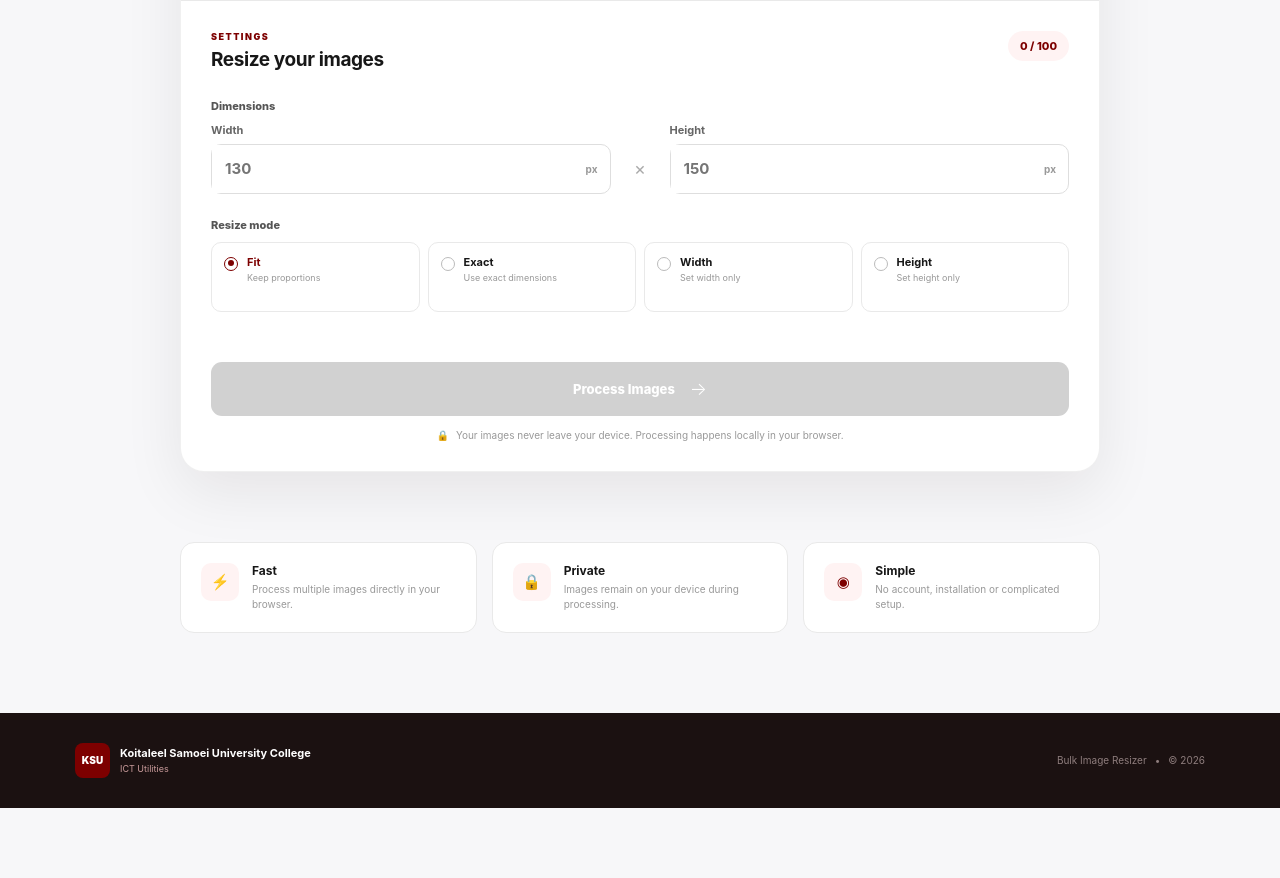
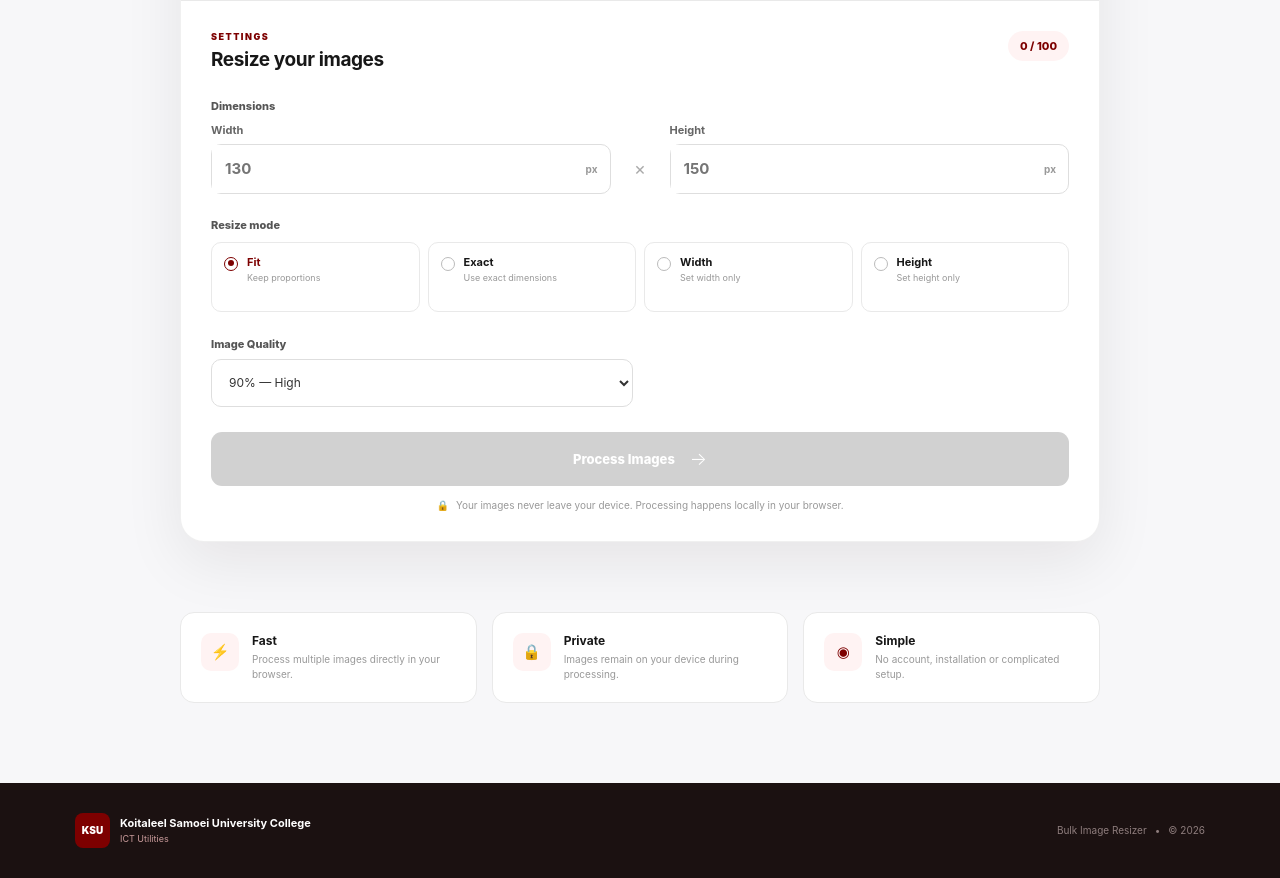
Before and after one commit to Newtongrey/ksuc-photo-resizer, a plain HTML site: page image-resizer/resize-compress.html in a window 1280 px wide. Shown: the part 940-1818 px from the top of the page. Before the commit the page ends 1748 px from the top, so only its background shows below. Drawn offline with nearby package versions, Linux system fonts and the light colour scheme.

Commit message:
Retain image quality setting for compression in resize tool

```diff
--- a/image-resizer/resize-compress.html
+++ b/image-resizer/resize-compress.html
@@ -359,9 +359,16 @@
                 <!-- OTHER SETTINGS -->
 
                 <div class="secondary-settings">
-
-
-
+                    <div class="setting-field">
+                        <label for="quality">Image Quality</label>
+                        <div class="select-wrapper"><select id="quality">
+                            <option value="1">100% — Maximum</option>
+                            <option value="0.9" selected>90% — High</option>
+                            <option value="0.8">80% — Good</option>
+                            <option value="0.7">70% — Smaller</option>
+                            <option value="0.6">60% — Compact</option>
+                        </select></div>
+                    </div>
                 </div>
 
 
```
